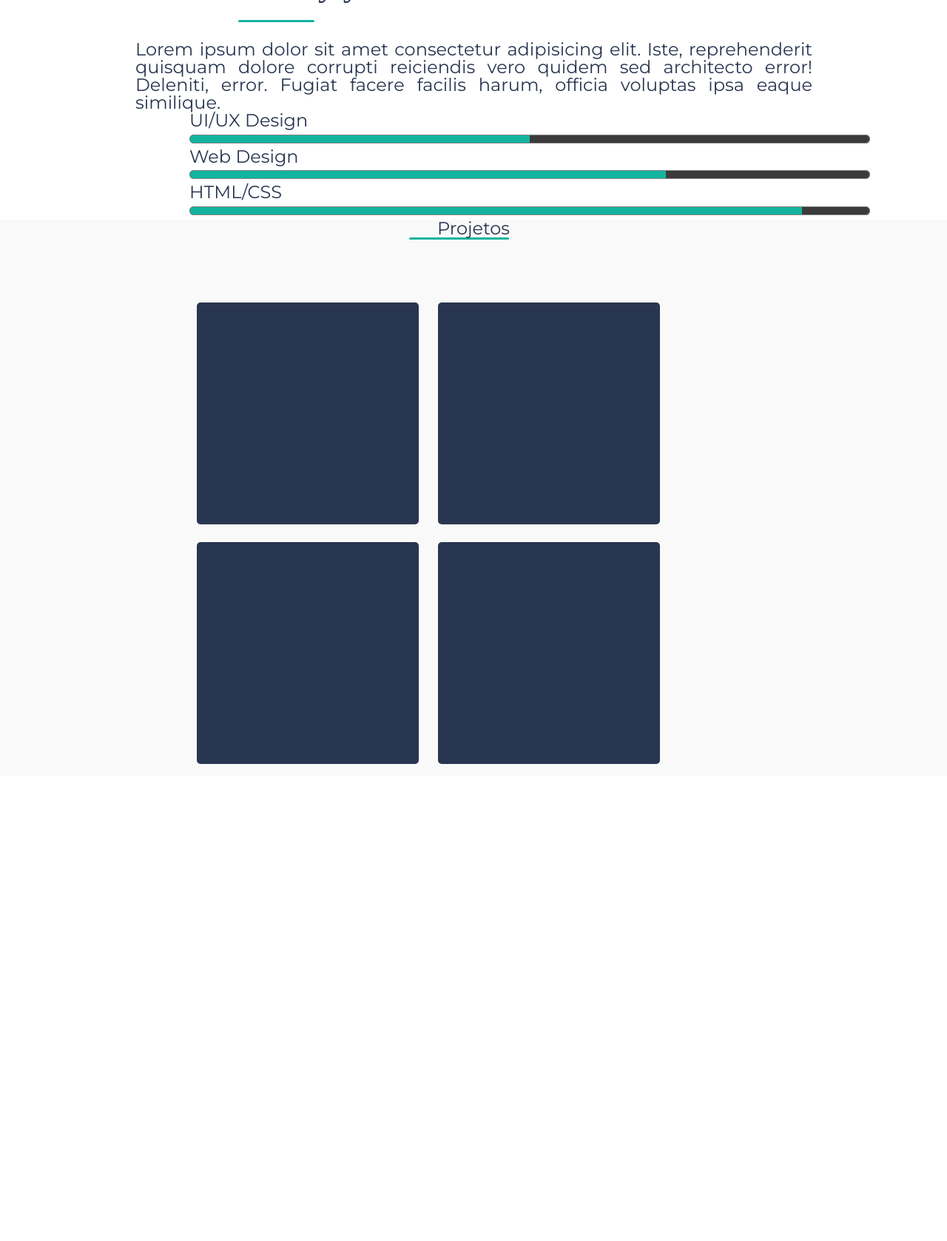
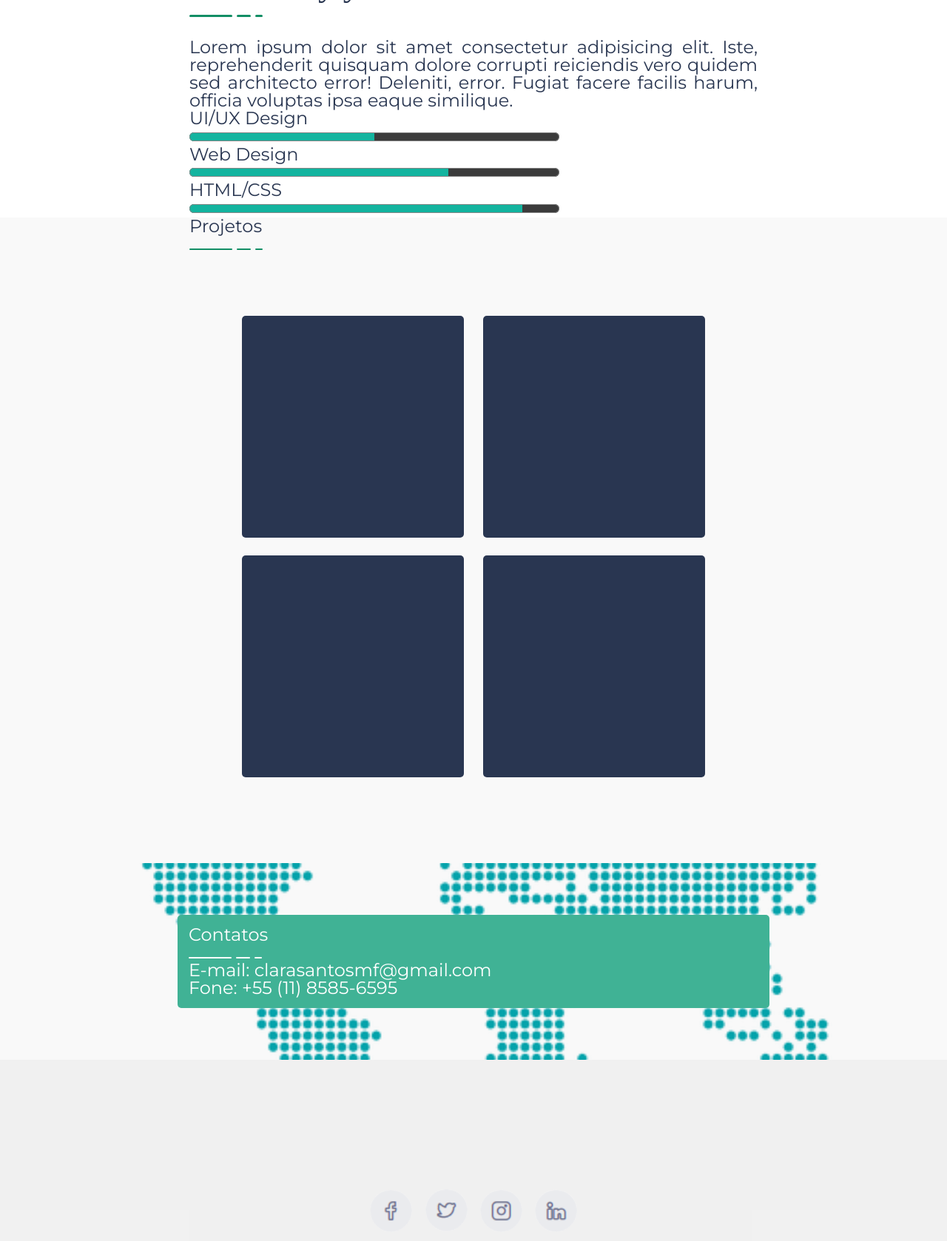
Before and after one commit to ClaraSantosmf/BuserTech-D2.3-Enzo-PessoalPage, a plain HTML site: page D2.2-pag-pessoal-estilo/index.html in a window 1280 px wide. Shown: the part 1159-2837 px from the top of the page at 74% size. Before the commit the page ends 2208 px from the top, so only its background shows below. Drawn offline with Linux system fonts and the light colour scheme; files that its build step writes are made by us from their sources.

Commit message:
today, we studied about the <img> tags

```diff
--- a/D2.2-pag-pessoal-estilo/css/style.css
+++ b/D2.2-pag-pessoal-estilo/css/style.css
@@ -4,6 +4,14 @@ body {
   font-weight: 400;
   color: #293651;
   bottom: 0px;
+}
+
+h1 {
+  margin: 0;
+}
+
+.proj {
+  margin-left: 20%;
 }
 
 .texto {
@@ -78,7 +86,7 @@ p span {
   border-radius: 3px;
   height: 3px;
   width: 8%;
-  margin-left: calc(33vw - 100px);
+  margin-left: calc(33vw - 66px);
 }
 
 .fonte-menor {
@@ -89,51 +97,60 @@ p span {
 }
 
 .minicv {
+  text-align: justify;
   margin-top: 25px;
-  text-align: justify;
-  margin-left: calc(50vw - 457px);
-  width: 915px;
+  margin-left: 20%;
+  margin-right: 20%;
 }
 
 .progress {
   accent-color: #13b49f;
   margin-left: 20%;
-  width: 915px;
+  margin-right: 20%;
+  width: 500px;
 }
 
 progress {
   width: 100%;
-  width: 920px;
+  width: 500px;
 }
 
 .projects {
   background-color: #f9f9f9;
 }
 
-h3 {
-  text-align: center;
+.barrinhas {
+  margin-left: 20%;
 }
 
-.line2 {
-  background-color: #13b49f;
-  left: 0;
-  right: 0;
-  border-radius: 5px;
-  height: 3px;
-  width: 135px;
-  margin-left: calc(51vw - 100px);
+.barra1,
+.barra2,
+.barra3 {
+  height: 0.1em;
+  background-color: rgb(19, 142, 101);
+  display: inline-block;
+  border-radius: 2vw;
+}
+
+.barra1 {
+  width: 2.4em;
+}
+.barra2 {
+  width: 0.8em;
+}
+.barra3 {
+  width: 0.4em;
 }
 
 .skills {
-  height: 650px;
-  width: 650px;
-  margin-left: 20%;
+  height: 750px;
+  width: 850px;
   margin-top: 75px;
+  margin-left: calc(50vw - 425px);
 }
 
 .squads {
-  margin-top: 40px;
-  border-radius: 10px;
+  text-align: center;
 }
 .jurimetry {
   border-radius: 5px;
@@ -168,3 +185,67 @@ h3 {
   display: inline-block;
   margin: 10px;
 }
+
+.backgroundecontatos {
+  background: center / cover url(/D2.2-pag-pessoal-estilo/images/mapamundo.png) !important;
+  background-size: 50rem 70rem;
+  padding: 70px;
+  fill-opacity: 50%;
+}
+
+.contact {
+  border-radius: 5px;
+  background-color: #40b295;
+  width: 800px;
+  padding: 15px;
+  box-sizing: border-box;
+  color: white;
+  margin: auto;
+}
+
+.barrinhas2 {
+  color: white;
+}
+
+.barra11,
+.barra22,
+.barra33 {
+  height: 0.1em;
+  background-color: rgb(255, 255, 255);
+  display: inline-block;
+  border-radius: 2vw;
+}
+
+.barra11 {
+  width: 2.4em;
+}
+
+.barra22 {
+  width: 0.8em;
+}
+
+.barra33 {
+  width: 0.4em;
+}
+
+.regiao3 {
+  background-color: #84858512;
+  text-align: center;
+  margin: auto;
+  padding: 140px;
+}
+
+.c1 {
+  padding: 5px;
+  margin-top: 30px;
+}
+
+.email {
+  padding: 10px;
+  font-size: 40px;
+  font-weight: 600;
+  font-family: "Arial";
+}
+.c2 {
+  margin: 30px;
+}
--- a/D2.2-pag-pessoal-estilo/index.html
+++ b/D2.2-pag-pessoal-estilo/index.html
@@ -36,7 +36,12 @@
 
 
     <div class="why"> <strong>Why you hire me?</strong>  </div>
-    <div class="line"></div>
+
+    <div class="barrinhas">
+      <div class="barra1"></div>
+      <div class="barra2"></div>
+      <div class="barra3"></div>
+    </div>
 
     <div class="minicv"> Lorem ipsum dolor sit amet consectetur adipisicing elit. Iste, reprehenderit quisquam dolore corrupti reiciendis vero quidem sed architecto error! Deleniti, error. Fugiat facere facilis harum, officia voluptas ipsa eaque similique.</div>
 
@@ -50,8 +55,14 @@
       <progress max="100" value="90"></progress>
     </div>
     <div class="projects">
-      <h3>Projetos</h3>
-      <div class="line2"></div>
+      <h2 class="proj">Projetos</h2>
+
+      <div class="barrinhas">
+        <div class="barra1"></div>
+        <div class="barra2"></div>
+        <div class="barra3"></div>
+      </div>
+
     <div class="skills">
 
       <div class="squads">
@@ -60,8 +71,34 @@
         <div class="process"></div>
           <div class="datascience"></div>
         </div>
+      </div>
 
+      <div class="backgroundecontatos">
+        <div class="contact">
+           <h1>Contatos</h1>
+            <div class="barrinhas2">
+              <div class="barra11"></div>
+              <div class="barra22"></div>
+              <div class="barra33"></div>
+            </div>
+            <p>E-mail: clarasantosmf@gmail.com</p>
+            <p>Fone: +55 (11) 8585-6595</p>
       </div>
-    </div>
+      </div>
+      <div class="regiao3">
+        <div class="imgs">
+          <img class="c1" src="/D2.2-pag-pessoal-estilo/images/facebook-icon.png">
+          <img class="c1" src="/D2.2-pag-pessoal-estilo/images/twitter-icon.png">
+          <img class="c1" src="/D2.2-pag-pessoal-estilo/images/instagram-icon.png">
+          <img class="c1" src="/D2.2-pag-pessoal-estilo/images/linkedin-icon.png">
+        </div>
+        <p class="email">enzo@example.designer</p>
+        <div class="submenu">
+          <strong class="c2"> Home </strong>
+          <strong class="c2"> Service </strong>
+          <strong class="c2"> Portifolio </strong>
+          <strong class="c2"> Home </strong>
+        </div>
+      </div>
     <body>
 </html>
```
Also changed, not shown: D2.2-pag-pessoal-estilo/images/facebook-icon.png (added), D2.2-pag-pessoal-estilo/images/instagram-icon.png (added), D2.2-pag-pessoal-estilo/images/linkedin-icon.png (added), D2.2-pag-pessoal-estilo/images/mapamundo.png (added), D2.2-pag-pessoal-estilo/images/twitter-icon.png (added).
